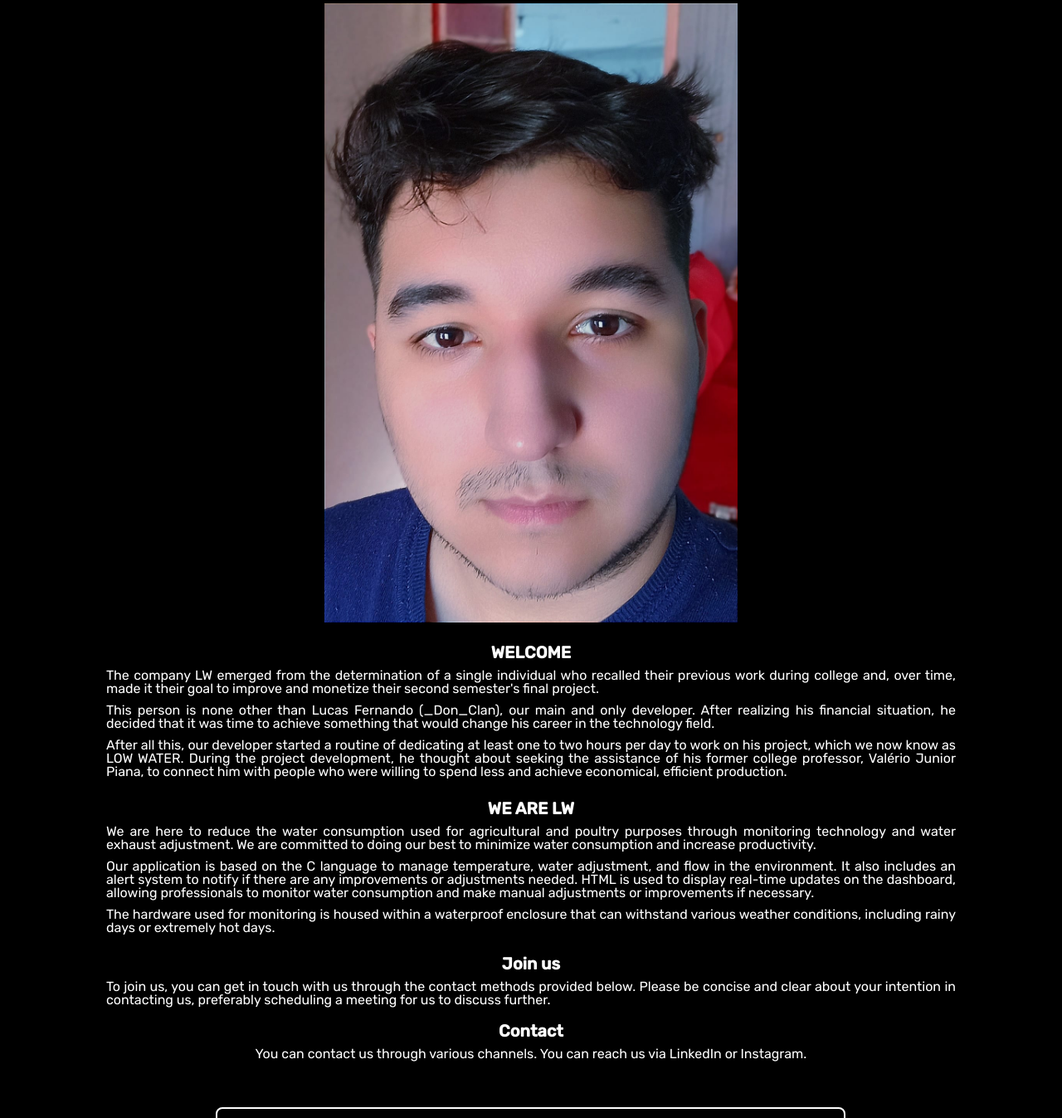
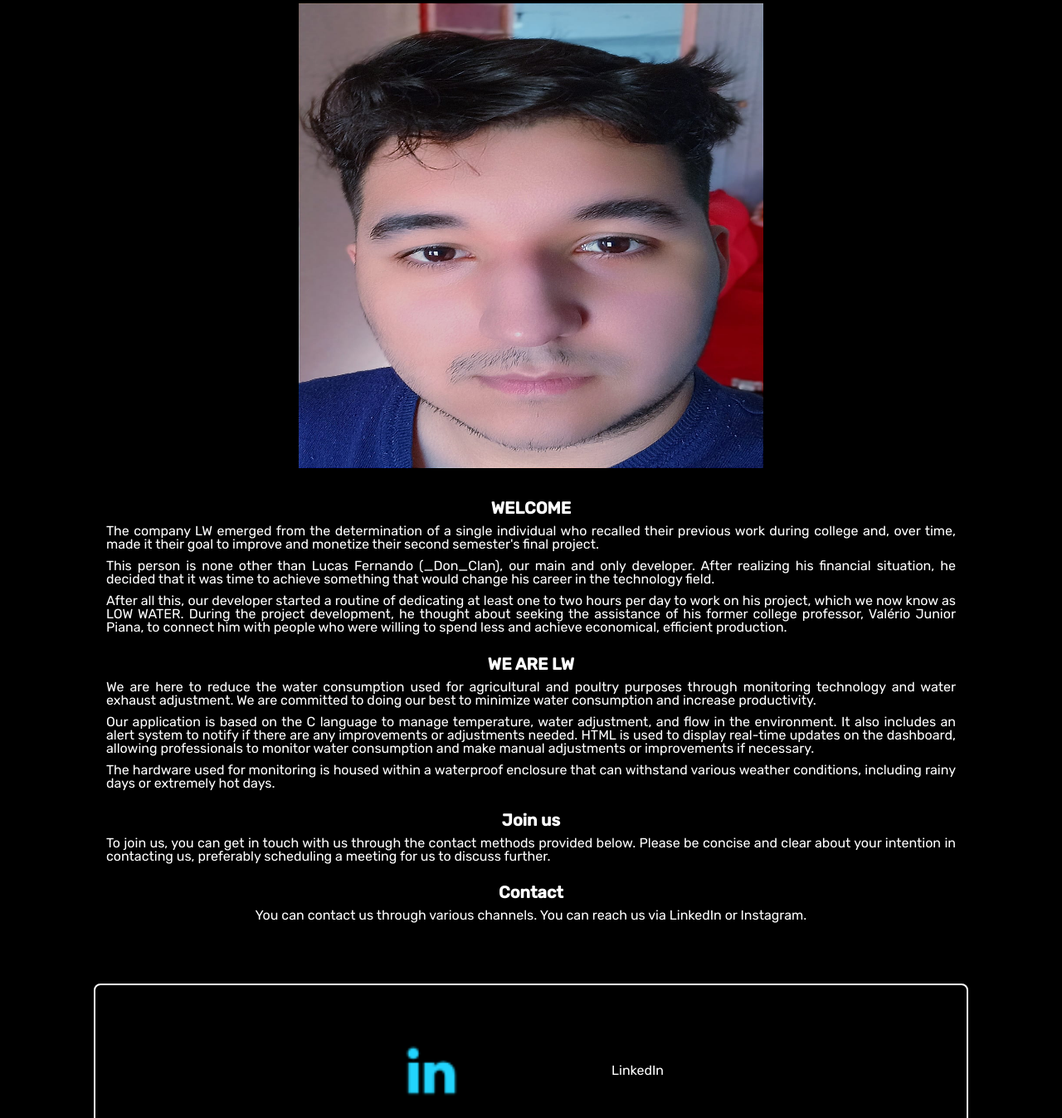
Before and after one commit to Lucas-FernandoJesus/LowWater, a plain HTML site: page Front/index.html in a window 1280 px wide. Shown: the part 87-1434 px from the top of the page at 83% size. Drawn offline with Linux system fonts and the light colour scheme.

Commit message:
Adjusted

```diff
--- a/Front/index.html
+++ b/Front/index.html
@@ -25,11 +25,12 @@
     <main class="container" id="history">
 
         <!-- HISTORY -->
-        <picture class="image">
-            <source srcset="../img/teste.jpeg" media="(min-width: 520px) (max-width: 1023px) (max-width: 1919px) (max-width: 2440px)" >
-            <img class="image" src="../img/teste.jpeg" srcset="../img/teste.jpeg 340w, ../img/teste.jpeg 1080w, ../img/teste.jpeg 2400w" sizes="(max-width: 520px) 1000px, (max-width: 1024px) 1200px, (max-width: 1920px) 1600px " alt="Descrição da imagem">
-        </picture>
-        <section class="main">
+
+        <section class="container__main">
+            <picture class="image">
+                <source srcset="../img/teste.jpeg" media="(min-width: 520px) (min-width: 1023px) (min-width: 1919px) (min-width: 2440px)" >
+                <img class="image" src="../img/teste.jpeg" srcset="../img/teste.jpeg 340w, ../img/teste.jpeg 1080w, ../img/teste.jpeg 2400w" sizes="(max-width: 520px) 1000px, (max-width: 1024px) 1200px, (max-width: 1920px) 1600px " alt="Descrição da imagem">
+            </picture>
             <h2><strong class="sub">WELCOME</strong></h2>
             <p class="paragrafos">
                 The company LW emerged from the determination of a single individual who recalled their previous work
@@ -51,7 +52,7 @@
         </section>
 
         <!-- ABOUT -->
-        <section class="main" id="about">
+        <section class="container__main" id="about">
             <h2><strong class="sub">WE ARE LW</strong></h2>
             <p class="paragrafos">
                 We are here to reduce the water consumption used for agricultural and poultry purposes through
@@ -71,7 +72,7 @@
         </section>
 
         <!-- CONTACT -->
-        <section class="main" id="contact">
+        <section class="container__main" id="join">
             <h2><strong class="sub">Join us</strong></h2>
             <p class="paragrafos">
                 To join us, you can get in touch with us through the contact methods provided below. Please be concise
@@ -83,7 +84,7 @@
 
     </main>
 
-    <footer class="container__footer" id="join">
+    <footer class="container__footer" id="contact">
         <!-- JOIN -->
         <section class="footer">
             <h2><strong class="sub">Contact</strong></h2>
--- a/css/footer.css
+++ b/css/footer.css
@@ -1,39 +1,22 @@
-.container__footer {
+.footer {
     display: flex;
-    justify-content: space-between;
+    justify-content: center;
+    flex-direction: column;
     align-items: center;
-    text-align: center;
-    flex-direction: column;
+    text-align: justify;
+    gap: 10px;
 }
-
 
 .contact {
     display: flex;
     justify-content: space-between;
     align-items: center;
-    text-align: center;
     margin-top: 5%;
     padding: 5% 28.5%;
     border-radius: 8px;
     border: 2px solid var(--color-font);
     gap: 10px;
     width: 25%;
-}
-
-.footer {
-    display: flex;
-    justify-content: center;
-    align-items: center;
-    text-align: justify;
-    flex-direction: column;
-    gap: 10px;
-}
-
-.footer img {
-    display: flex;
-    justify-content: center;
-    align-items: center;
-    text-align: center;
 }
 
 .dev {
@@ -47,7 +30,7 @@
     width: 100vw;
 }
 
-@media screen and (min-width: 520px) and (max-width:1024px) {
+/* @media screen and (min-width: 520px) and (max-width:1024px) {
     .dev {
         flex-direction: column;
         align-items: center;
@@ -56,4 +39,4 @@
     .contact {
         font-size: 22px;
     }
-}
+} */
--- a/css/header.css
+++ b/css/header.css
@@ -1,8 +1,8 @@
 .header__titles {
-    font-size: 2rem;
     display: flex;
     justify-content: center;
     align-items: center;
+    font-size: 2rem;
     margin-top: 0.5%;
     font-weight: 500;
 }
@@ -10,8 +10,8 @@
 .header__list {
     display: flex;
     justify-content: center;
+    text-align: justify;
     font-weight: 500;
-    text-align: justify;
     margin-top: 0.5%;
     padding: 15px;
     gap: 25px;
--- a/css/main.css
+++ b/css/main.css
@@ -1,45 +1,35 @@
-.container {
-    display: flex;
-    justify-content: space-between;
-    align-items: center;
-    text-align: justify;
-    flex-direction: column;
-}
-
-.main{
+.container__main {
     display: flex;
     justify-content: center;
-    align-items: center;
+    flex-direction: column;
     text-align: justify;
-    flex-direction: column;
     gap: 10px;
 }
 
-.image {
+.sub {
     display: flex;
     justify-content: center;
-    align-items: center;
 }
 
-.image img{
-    max-width: 70%;
-    max-height: 70%;
+.image img {
+    max-width: 70vh;
+    max-height: 70vh;
+    width: 50%;
 }
 
-.contact {
-    display: flex;
-    justify-content: space-between;
+.image {
     align-items: center;
     text-align: center;
-    margin-top: 5%;
-    padding: 5% 28.5%;
-    border-radius: 8px;
-    border: 2px solid var(--color-font);
-    gap: 10px;
-    width: 25%;
 }
 
 @media screen and (min-width: 520px) and (max-width:1024px) {
+
+    .container__main {
+        display: flex;
+        justify-content: space-around;
+        align-items: left;
+    }
+
     body {
         font-size: 22px;
     }
@@ -49,6 +39,4 @@
     }
 }
 
-@media screen and (min-width: 1025px) and (max-width:1919px) {
-
-}
+/* @media screen and (min-width: 1025px) and (max-width:1919px) {} */
--- a/css/style.css
+++ b/css/style.css
@@ -18,6 +18,10 @@ body {
     color: var(--color-font);
     font-family: var(--font);
     font-size: var(--size);
+    display: flex;
+    justify-content: center;
+    flex-direction: column;
+    box-sizing: border-box;
     font-weight: 400;
     width: 100%;
     height: 100%;
@@ -27,11 +31,10 @@ h2 {
     font-weight: 600;
     font-size: 20px;
     margin-top: 2%;
+    gap: 10px;
 }
 
 .paragrafos {
-    display: flex;
-    justify-items: justify;
     align-items: center;
     margin-left: 10vw;
     margin-right: 10vw;
```
